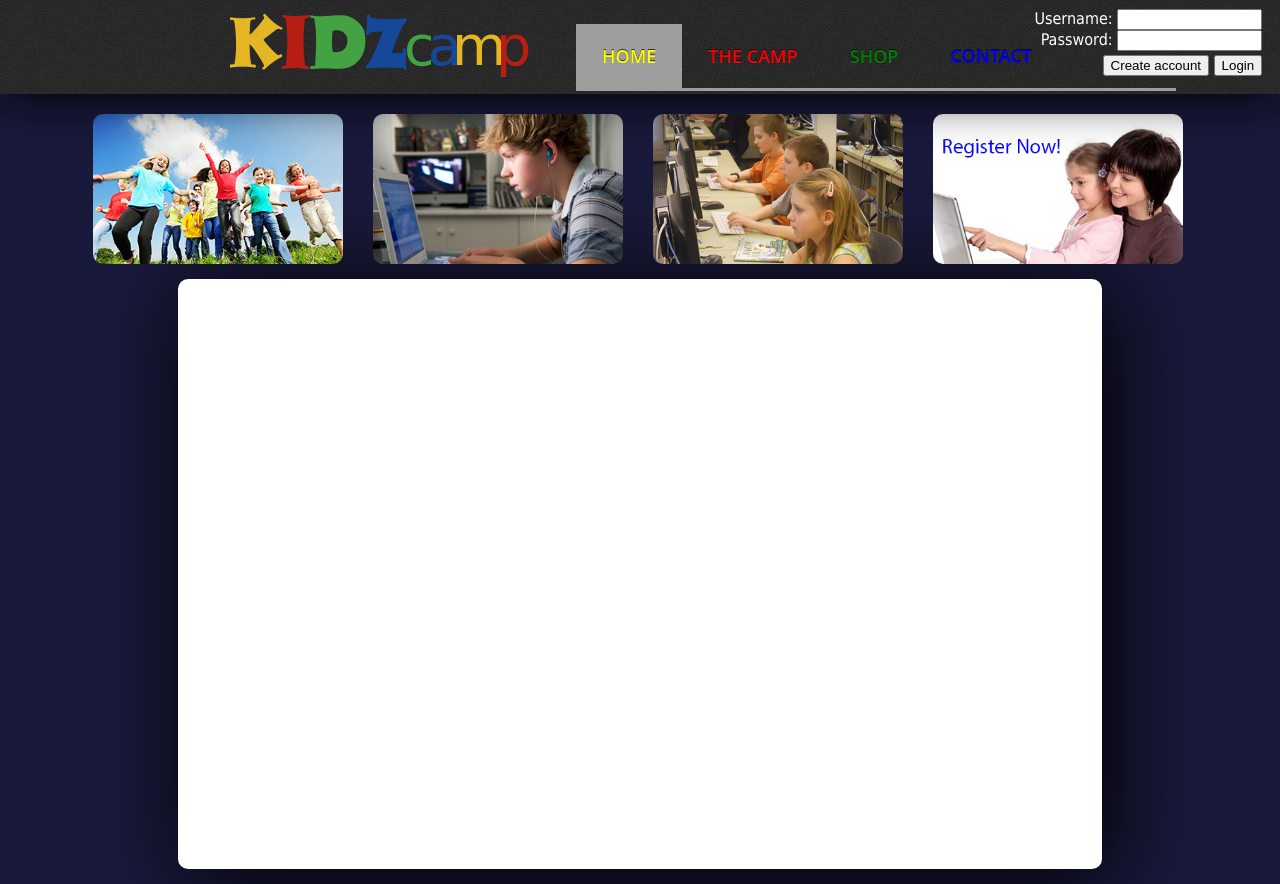
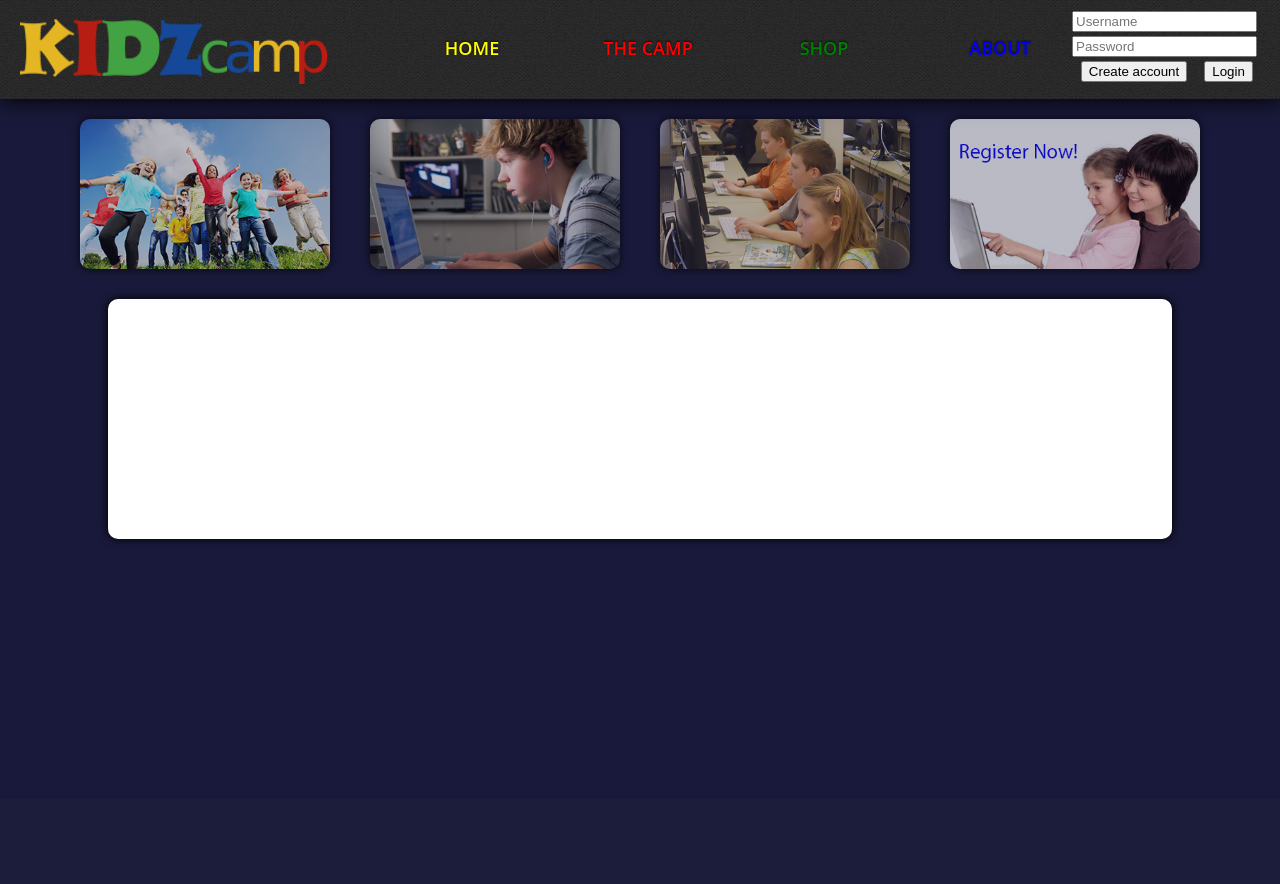
Before and after one commit to jordanbuschman/coen161_final, a PHP site: page / in a window 1280 px wide. Shown: the part 1-885 px from the top of the page. After the commit the page ends 544 px from the top, so only its background shows below. Run offline with PHP 8.4, Linux system fonts and the light colour scheme; some libraries are stand-ins or nearby versions; grey boxes are pictures that could not be loaded.

Commit message:
changed everything from jordan to the real: ex. jordanstyles-> mystyles and jordanIndex-> index

```diff
--- a/index.php
+++ b/index.php
@@ -8,10 +8,13 @@ session_start();
 		<meta charset="utf-8"/>
 		<title>Kidz Camp</title>
 		<link rel="stylesheet" type="text/css" href="mystyles.css">
+	</head>
+
+	<body>
  		<script src="http://code.jquery.com/jquery-1.9.1.min.js"></script>
 		<script src="javascript.js" ></script>
 
-<script>
+		<script type="text/javascript">
 			function handleLogin() {
 				var usr = document.getElementsByName('username')[0].value;
 				var pwd = document.getElementsByName('password')[0].value;
@@ -21,7 +24,7 @@ function handleLogin() {
 			    		if( data == "T" ){
 			    			//Refresh the page
 			    			window.location = window.location.pathname;
-    	}else{
+			    		}else {
 			    			alert( "Password and/or Username Incorrect" );
 			    		}
 			  	}).fail(function() {
@@ -29,59 +32,69 @@ function handleLogin() {
 			  	});
 			}
 
-function logout(){
+			function logout() {
 				window.location.href = "logout.php";
 			}
 		</script>
 
-	</head>
-
-	<body>
 		<header>
-			<div id="nav">
-				<div id="logo"></div>
-				<div id="nav2">
+			<div class="logo">
+				<a href='index.php'><img src="images/logo.png"/></a>
+			</div>
 			<div id='cssmenu'>
 				<ul>
-	  						<li class='active'><a href='index.php'><span style="color: yellow">Home</span></a></li>
-							<li class='has-sub'><a href='#'><span style="color: red">The Camp</span></a></li>
-							<li class='has-sub'><a href='#'><span style="color: green">Shop</span></a></li>
-							<li class='last'><a href='#'><span style="color: blue">Contact</span></a></li>
+	  				<li><a href='index.php'><span style="color: yellow">Home</span></a></li>
+					<li><a href='camp.php'><span style="color: red">The Camp</span></a></li>
+					<li><a href='shop.php'><span style="color: green">Shop</span></a></li>
+					<li><a href='#'><span style="color: blue">About</span></a></li>
 				</ul>
+			</div>
+			<div class="loginOrWelcome">
+				<?php
+					if(isset($_SESSION['user'])) {
+						echo '<div>';
+						echo '<span>Welcome, <strong>' . $_SESSION['user']->firstName . '</strong>!</span><br />';
+						echo '<button type="button" onclick="logout();" style="margin-top: 5px;">Logout</button>';
+						echo '</div>';
+					}
+					else {
+						echo '<form action="javascript:handleLogin();">';
+						echo '<table><tr>';
+						echo '<td colspan="2"><input type="text" name="username" width="16" placeholder="Username"></td>';
+						echo '</tr><tr>';
+						echo '<td colspan="2"><input type="password" name="password" width="16" maxlength="16" placeholder="Password"></td>';
+						echo '</tr><tr>';
+						echo '<td><input type="button" onclick="displaySignup()" value="Create account" /></td>';
+						echo '<td><input type="submit" value="Login" /></td>';
+						echo '</tr></table></form>';
+					}
+				?>
+			</div>
+		</header>
+		<section id="boxholder">
+			<div id="outer" style="margin-left: auto; margin-right: auto;">
+				<div id="boxes">
+					<div class="crop">
+						<img src="images/childrenplaying.jpg" />
+					</div>
+				</div>
+				<div id="boxes">
+					<div class="crop">
+						<img src="images/teencomputer.jpg" />
+					</div>
+				</div>
+				<div id="boxes">
+					<div class="crop">
+						<img src="images/kids.jpg" />
+					</div>
+				</div>
+				<div id="boxes">
+					<div class="crop">
+					<a href="registration.php"><img src="images/parentsregistration.jpg" /></a>
 					</div>
 				</div>
 			</div>
-
-			<div id="nav3">
-				<div id="login">
-					<?php
-						if(isset($_SESSION['user'])){
-							$name = $_SESSION['user']->firstName;
-							echo "Welcome $name!";
-							echo '<button type="button" onclick="logout();" >Logout</button>';
-						} else {  ?>
-							<form action="javascript:handleLogin();">
-							Username: <input type="text" name="username" size="15" /><br />
-							Password: <input type="password" name="password" size="15" /><br />
-							<div align="right" style="margin-top: -12px;">
-								<p>
-									<input type="button" onclick="displaySignup()" value="Create account" />
-									<input type="submit" value="Login" />
-								</p>
-							</div>
-							</form>
-						<?php }
-					?>
-				</div>
-			</div>
-		</header>
-
-		<div id="boxholder">
-			<div id="box1"></div>
-			<div id="box2"></div>
-			<div id="box3"></div>
-			<div id="box4"></div>
-		</div>
-		<div id="centerpage"></div>
+		</section>
+		<section class="centerpage"></section>
 	</body>
 </html>
--- a/mystyles.css
+++ b/mystyles.css
@@ -1,367 +1,248 @@
-body
-{
+body {
 	line-height: 100%;
-	margin-top: 100px;
-	/* margin-left: 0px; */
-	border:0;
-	padding:0;
+	margin: 100px 0 0 0;
+	width: 100%;
 	font-family: tahoma;
 	text-align: justify;
 	background: #19193b;
 }
-
-fieldset
-{
-	border: none;
+header {
+	padding: 0;
+	position: fixed;
+	top: 0;
+	background-image: url("images/menu-bg.png");
+	width: inherit;
+	height: 100px;
+	box-shadow: 0 1px 20px #000000;
+	z-index: 100;
 }
 
-div#map
+#shoppingcart {
+	height: 25px;
+	width: 50px;
+	background-color: white;
+	position: absolute;
+	right: 25px;
+	top: 150px;
+}
+
+.centerpage
 {
+	margin-top: 40px;
+	border-radius: 10px;
+	min-height: 200px;
+	background: white;
+	padding: 20px;
+	box-shadow: 0 0 10px #000000;
+	width: 80%;
 	margin-left: auto;
 	margin-right: auto;
-	box-shadow: 10px 10px 40px #000;
-	border-radius: 20px;
-	overflow-x: hidden;
-	overflow-y: hidden;
-}
-
-div#qs
-{
-	margin-left: 100px;
-	margin-right: auto;
-	margin-top: 25px;
-	width: 650px;
-}
-div#qc
-{
-	margin-left: 125px;
-	margin-right: auto;
-	margin-top: -20px;
-	width: 650px;
-}
-header.banner
-{
-	/*padding-top: 20px;
-	padding-bottom: 20px;*/
-	background-color: brown;
-	border-radius: 10px;
-	height: 60px;
-	background-image:url("geoback.jpg");
-	background-repeat:repeat-x;
-	margin-left: 75px;
-	margin-right: 75px;
-	/*border: 4px solid darkblue;*/
-}
-
-#nav
-{
-	background-image: url("images/menu-bg.png");
-	width:100%;
- 	height:95px;
-	box-shadow: 0px 1px 50px #000000;
-	/* border-radius: 15px; */
-	margin: 0 auto;
-	position:fixed;
-	/* left: 40%; */
-	top: 0px;
-	left: 0px;
-	opacity: 1;
- 	z-index: 100;
-}
-
-#nav2
-{
-	margin-left: 45%;
-	margin-top: 25px;
-	width: 600px;
-
-}
-#nav3
-{
-	position: fixed;
-	right: 10px;
-	z-index: 101;
-	margin-top: -95px;
-}
-#logo
-{
-	width: 299px;
-	height: 68px;
-	background-image:url("images/logo.png");
-	position: fixed;
-	left: 18%;
-	top: 10px;
-}
-
-#login
-{
-	position: fixed;
-	width: 250px;
-	right: 1%;
-	color: white;
-	opacity: 1;
-	/* height: 100px; */
-	border-radius: 10px;
-	padding: 5px;
-	text-align: right;
-}
-
-
-
-div#centerpage
-{
-	margin-left: auto;
-	margin-right: auto;
-	margin-top: 200px;
-	margin-bottom: 15px;
-	width: 70%;
-	/* height: 1000px; */
-	/*border: 4px solid darkblue; */
-	border-radius: 10px;
-	overflow-x: hidden;
-	min-height: 550px;
-	background: white;
-	opacity: 1;
-	padding: 20px;
-	box-shadow: 10px 10px 90px #000;
-	z-index: 50;
-	/*font-size: 10px; I would keep the page at 10px but thought it looked better at the default*/
-}
-
-#boxholder
-{
-	width: 1180px;
-	margin: 0 auto;
-}
-
-div#box1
-{
-	background-image:url("images/childrenplaying.jpg");
-	height: 150px;
-	width: 250px;
-	float: left;
-	background-size: 100%;
-	margin: 15px;
-	margin-left: 42.5px;
-	opacity: 1;
-	z-index: 51;
-	border-radius: 10px;
-}
-div#box2
-{
-	background-image:url("images/teencomputer.jpg");
-	height: 150px;
-	width: 250px;
-	float: left;
-	background-size: 100%;
-	margin: 15px;
-	opacity: 1;
-	z-index: 52;
-	border-radius: 10px;
-}
-div#box3
-{
-	background-image:url("images/kids.jpg");
-	height: 150px;
-	width: 250px;
-	float: left;
-	background-size: 100%;
-	margin: 15px;
-	opacity: 1;
-	z-index: 53;
-	border-radius: 10px;
-}
-div#box4
-{
-	background-image:url("images/parentsregistration.jpg");
-	height: 150px;
-	width: 250px;
-	float: left;
-	background-size: 100%;
-	margin: 15px;
-	opacity: 1;
-	z-index: 54;
-	border-radius: 10px;
-}
-
-h1
-{
-	font-size: 24px;
-	font-family: arial;
-	color: white;
-	margin-left: 50px;
-	padding-top: 10px;
-}
-
-h2, div#centerpage.h2
-{
-	font-size: 18px;
-	color: darkblue;
-	text-align: center;
-	font-weight: bold;
+	height: auto;
+	overflow: auto;
 
 }
 
-h3
-{
-	font-size: 16px;
-	color: #074158;
+/* Logo header item */
+.logo {
+	margin: 0;
+	padding: 0;
+	padding-right: 0;
+	float: left;
+	width: 30%;
+	height: 100px;
+	display: table-row;
+}
+.logo img {
+	margin: 15px 20px;
+	height: 70px;
+}
+
+/* Login/Welcome header item */
+.loginOrWelcome {
+	position: relative;
+	margin: 0;
+	padding: 0;
+	float: right;
+	text-align: right;
+	width: 15%;
+	height: 100px;
+}
+.loginOrWelcome > form, .loginOrWelcome > div {
+	position: absolute;
+	right: 0;
+	left: auto;
+	white-space: nowrap;
+	overflow: hidden;
+}
+.loginOrWelcome > form {
+	margin: 9px 20px;
+}
+.loginOrWelcome > div {
+	margin: 39px 15px;
+	font-family: 'Open Sans', sans-serif;
+	font-size: 14px;
+}
+.loginOrWelcome span {
+	/*color: rgb(151,50,31);*/
+	color: white;
+	font-size: 20px;
+	text-shadow: 0 -1px 2px rgb(13, 13, 13);
+}
+.loginOrWelcome td {
 	text-align: center;
 }
 
-h4
-{
-	font-size: 18px;
-	color: darkblue;
-	font-weight: bold;
+/* Register account header item */
+#background {
+	position: fixed;
+	left: 0;
+	top: 0;
+	width: 100%;
+	height: 100%;
+	background-color: white;
+	opacity: 0;
 }
-
-img
-{
-	/*border: 4px solid #074158;*/
-	/*margin-left: 40px;*/
-	margin-left: 100px;
-	margin-top: -15px;
-	border-radius: 10px;
-	float: left;
-	height: 100px;
-	width: 100px;
-	/*box-shadow: 5px 5px 20px #000;*/
-}
-
-a:link {color: brown;}      /* unvisited link */
-a:visited {color: blue;}  /* visited link */
-a:hover {color: darkblue;}  /* mouse over link */
-a:active {color: yellow;}  /* selected link */
-
-address
-{
-	color: white;
-}
-
-footer
-{
-	width: 200px;
-	bottom: 10px;
-	color: white;
+/*#signup {
+	position: fixed;
+	width: 350px;
+	left: 50%;
+	top: 20%;
+	margin-left: -175px;
+}*/
+#signup1 {
+	background-color: white;
+	position: fixed;
 	margin-left: auto;
 	margin-right: auto;
-	text-align: center;
+	width: 350px;
+	top: 20%;
+	left: 38%;
+	border-radius: 15px;
+	box-shadow: 0 0 10px #000000;
+	padding:0.5em;
+}
+#signup > table {
+	/*background-color: rgb(151, 50, 31);*/
+	background-color: white;
+	box-shadow: 0 0 10px #000000;
+	padding:0.5em;
+	border-radius: 15px;
+	width: 100%;
+}
+#usernameText, #passwordText, #password2Text {
+	text-align: right;
+
+	color: red;
+}
+#validUsername, #validPassword, #validPassword2 {
+	/*text-shadow: 0 0 2px #000000;*/
 }
 
 /* Menu CSS */
-#cssmenu,
-#cssmenu > ul {
-	background: url(highlight-bg.png) repeat;
-	padding-bottom: 3px;
+#cssmenu, #cssmenu > ul {
 	font-family: 'Open Sans', sans-serif;
 	font-weight: 600;
 }
-#cssmenu:before,
-#cssmenu:after,
-#cssmenu > ul:before,
-#cssmenu > ul:after {
-	content: '';
-	display: table;
-}
-#cssmenu:after,
-#cssmenu > ul:after {
-	clear: both;
-}
 #cssmenu {
-	width: auto;
-	zoom: 1;
+	margin: 0;
+	padding: 0;
+	float: left;
+	width: 55%;
+	min-width: 651px;
+	height: 100px;
 }
 #cssmenu > ul {
-	background: url(menu-bg.png) repeat;
+	height: 100%;
 	margin: 0;
 	padding: 0;
-	position: relative;
-}
-#cssmenu > ul li {
-	margin: 0;
-	padding: 0;
-	list-style: none;
 }
 #cssmenu > ul > li {
+	width: 25%;
+	min-width: 150px;
+	margin: 0;
+	padding-top: 41px;
+	list-style: none;
+	text-align: center;
 	float: left;
 	position: relative;
 }
 #cssmenu > ul > li > a {
-	padding: 23px 26px;
-	display: block;
-	color: white;
 	font-size: 18px;
 	text-decoration: none;
 	text-transform: uppercase;
-	text-shadow: 0 -1px 0 #0d0d0d;
-	text-shadow: 0 -1px 0 rgba(0, 0, 0, 0.7);
-	line-height: 18px;
+	text-shadow: 0 -1px 2px rgb(13, 13, 13);
 }
-#cssmenu > ul > li:hover > a {
-	background: url(highlight-bg.png) repeat;
-	text-shadow: 0 -1px 0 #97321f;
-	text-shadow: 0 -1px 0 rgba(122, 42, 26, 0.64);
+#cssmenu > ul > li > a:hover {
+	font-size: 20px;
+	text-shadow: 0 -1px 2px rgb(13, 13, 13),
+	0 0 5px rgb(151, 50, 31);
 }
-#cssmenu > ul > li > a > span {
-	line-height: 18px;
+/* Image container CSS */
+#boxholder {
+	width: inherit;
+	height: 150px;
+	margin: 110px 0 0 0;
+	margin-left: auto;
+	margin-right: auto;
 }
-#cssmenu > ul > li.active > a,
-#cssmenu > ul > li > a:active {
-	background: url(hover.png) repeat;
+
+#boxes {
+	width: 25%;
+	max-width: 290px;
+	min-width: 259px;
+	float: left;
+	margin-top: 10px;
+	margin-left: auto;
+	margin-right: auto;
+	opacity: .7;
+	z-index: 1;
 }
-/* Childs */
-#cssmenu > ul ul {
-	opacity: 0;
-	visibility: hidden;
-	position: absolute;
-	top: 120px;
-	background: url(menu-bg.png) repeat;
-	margin: 0;
-	padding: 0;
-	z-index: -1;
+#boxes:hover {
+	opacity: 1;
 }
-#cssmenu > ul li:hover ul {
-	opacity: 1;
-	visibility: visible;
-	margin: 0;
-	color: #000;
-	z-index: 2;
-	top: 64px;
-	left: 0;
+#outer {
+	height: 150px;
+	max-width: 1160px;
+	min-width: 1100px;
 }
-#cssmenu > ul ul:before {
-	content: '';
-	position: absolute;
-	top: -10px;
-	width: 100%;
-	height: 20px;
-	background: transparent;
+
+
+.crop {
+	box-shadow: 0 0 10px #000000;
+	margin: auto;
+	width: 250px;
+	height: 150px;
+	overflow: hidden;
+	border-radius: 10px;
 }
-#cssmenu > ul ul li {
-	list-style: none;
-	padding: 0;
-	margin: 0;
-	width: 100%;
+#boxholder img {
+	width: 250px;
 }
-#cssmenu > ul ul li a {
-	padding: 18px 26px;
- 	display: block;
+
+/* Shop page */
+.item {
+	float: left;
+	width: 25%;
+	margin-top: 20px;
+}
+.item > div {
+	margin: auto;
+	font-size: 12px;
+	height: 250px;
+	width: 250px;
+	overflow: hidden;
+	border: 1px solid black;
+	border-radius: 10px;
+	text-align: center;
+	background-image: url("images/menu-bg.png");
 	color: white;
-	font-size: 24px;
-	text-decoration: none;
-	text-transform: uppercase;
-	width: 150px;
-	border-left: 4px solid transparent;
-	-webkit-transition: all 0.35s ease-in-out;
-	-moz-transition: all 0.35s ease-in-out;
-	-ms-transition: all 0.35s ease-in-out;
-	transition: all 0.35s ease-in-out;
 }
-#cssmenu > ul ul li a:hover {
-	border-left: 4px solid #d64e34;
-	background: url(hover.png) repeat;
+.itemImg {
+	margin: auto;
+	width: 100px;
+	height: 100px;
+	overflow: hidden;
 }
-#cssmenu > ul ul li a:active {
-	background: url(menu-bg.png) repeat;
+.itemImg > img {
+	height: 100px;
 }
--- a/shop.php
+++ b/shop.php
@@ -7,7 +7,7 @@
 	<head>
 		<meta charset="utf-8"/>
 		<title>Kidz Camp</title>
-		<link rel="stylesheet" type="text/css" href="jordanstyles.css">
+		<link rel="stylesheet" type="text/css" href="mystyles.css">
 	</head>
 
 	<body>
@@ -71,11 +71,11 @@
 
 		<header>
 			<div class="logo">
-				<a href='jordanIndex.php'><img src="images/logo.png"/></a>
+				<a href='index.php'><img src="images/logo.png"/></a>
 			</div>
 			<div id='cssmenu'>
 				<ul>
-	  				<li><a href='jordanIndex.php'><span style="color: yellow">Home</span></a></li>
+	  				<li><a href='index.php'><span style="color: yellow">Home</span></a></li>
 					<li><a href='camp.php'><span style="color: red">The Camp</span></a></li>
 					<li><a href='shop.php'><span style="color: green">Shop</span></a></li>
 					<li><a href='#'><span style="color: blue">About</span></a></li>
```
Lines whose indentation alone changed are shown as unchanged.
